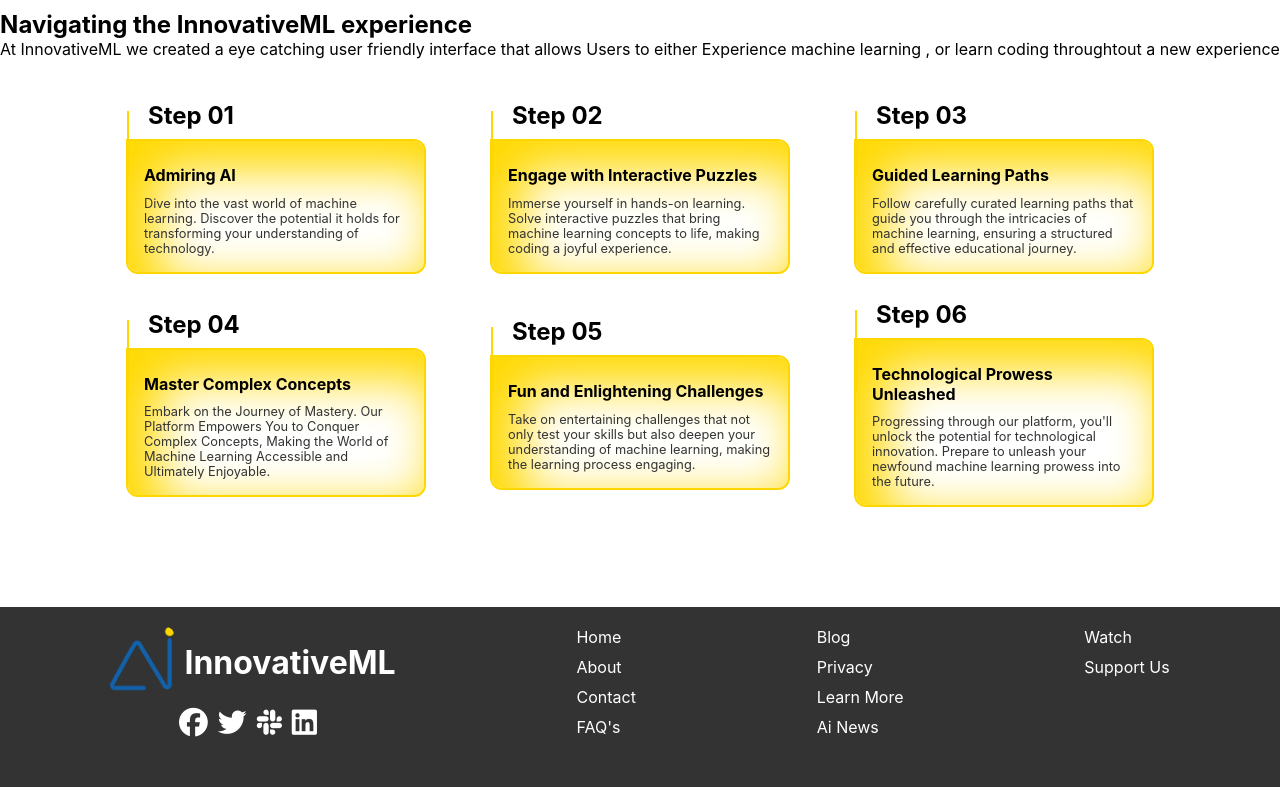
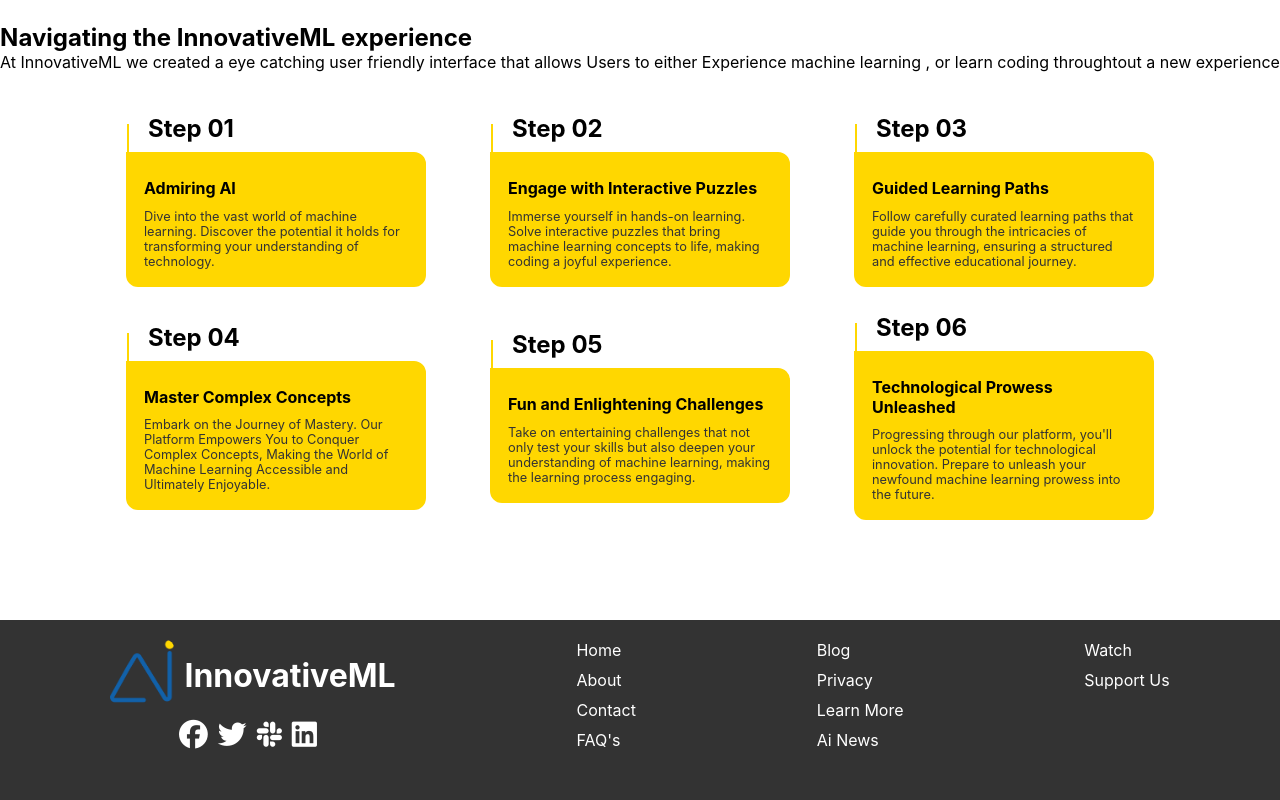
Before and after one commit to AhmadSerhall/innovativeML, a React (Create React App) app in the folder frontend/: page /about in a window 1280 px wide. Shown: the part 1147-1947 px from the top of the page. Built offline with nearby package versions, Linux system fonts and the light colour scheme.

Commit message:
changed the cardExperience color in the about page

```diff
--- a/frontend/src/components/CardExperience/style.css
+++ b/frontend/src/components/CardExperience/style.css
@@ -6,14 +6,14 @@
     border-radius: 12px;
     border-top-left-radius: 0px;
     padding: 1rem;
-    box-shadow: 20px 20px 50px 10px #ffd900 inset;
+    background-color: #ffd700;
     cursor: default;
     position: relative;
   }
 
   .CardExperience:hover {
     box-shadow: 10px 10px 10px rgba(0, 0, 0, 0.3);
-    background-color: #ffd700;
+    /* background-color: #ffd700; */
   }
 
   .TopLeftLine {
--- a/frontend/src/pages/About/style.css
+++ b/frontend/src/pages/About/style.css
@@ -1,6 +1,6 @@
 .aboutus-hero{
   justify-content: space-between;
-  margin:8% 4% 4% 4%;
+  margin:9% 4% 4% 4%;
   height:40vh;
   /* background-color: #f5f5f5; */
 }
```
